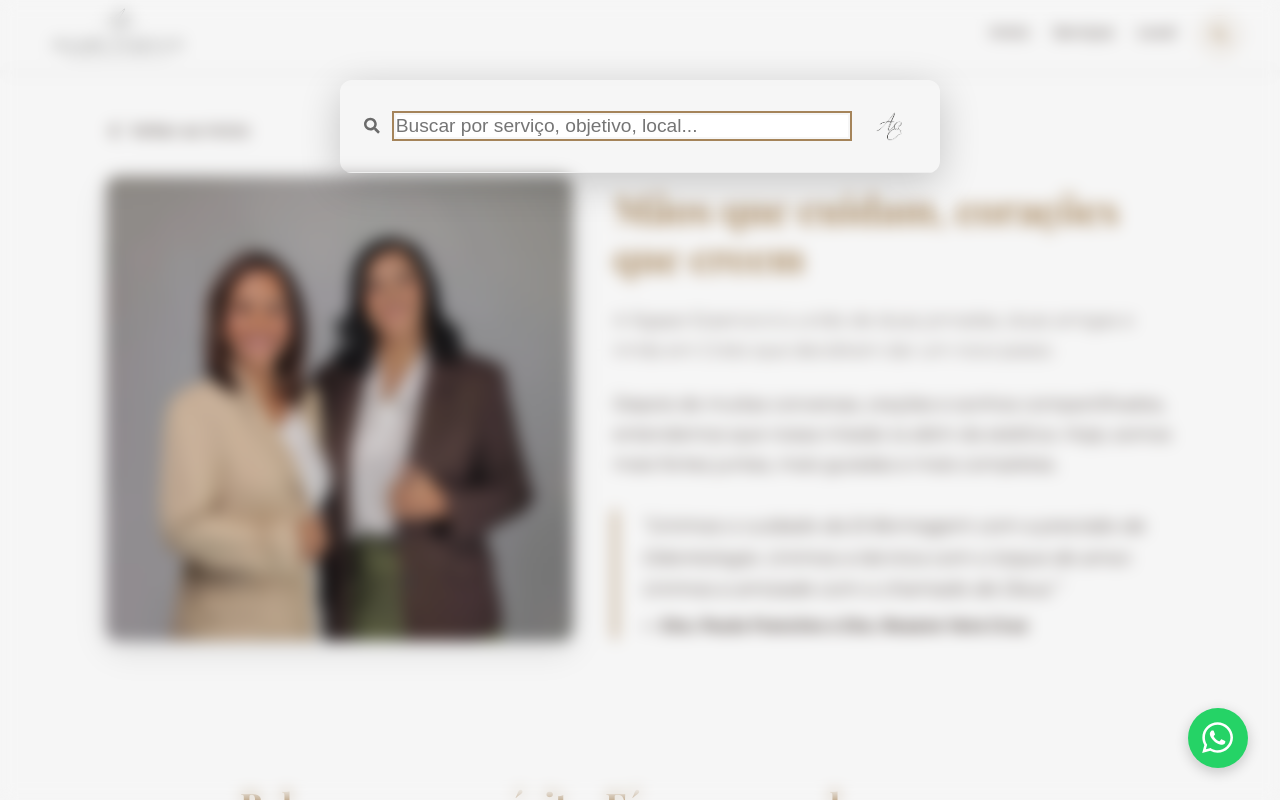
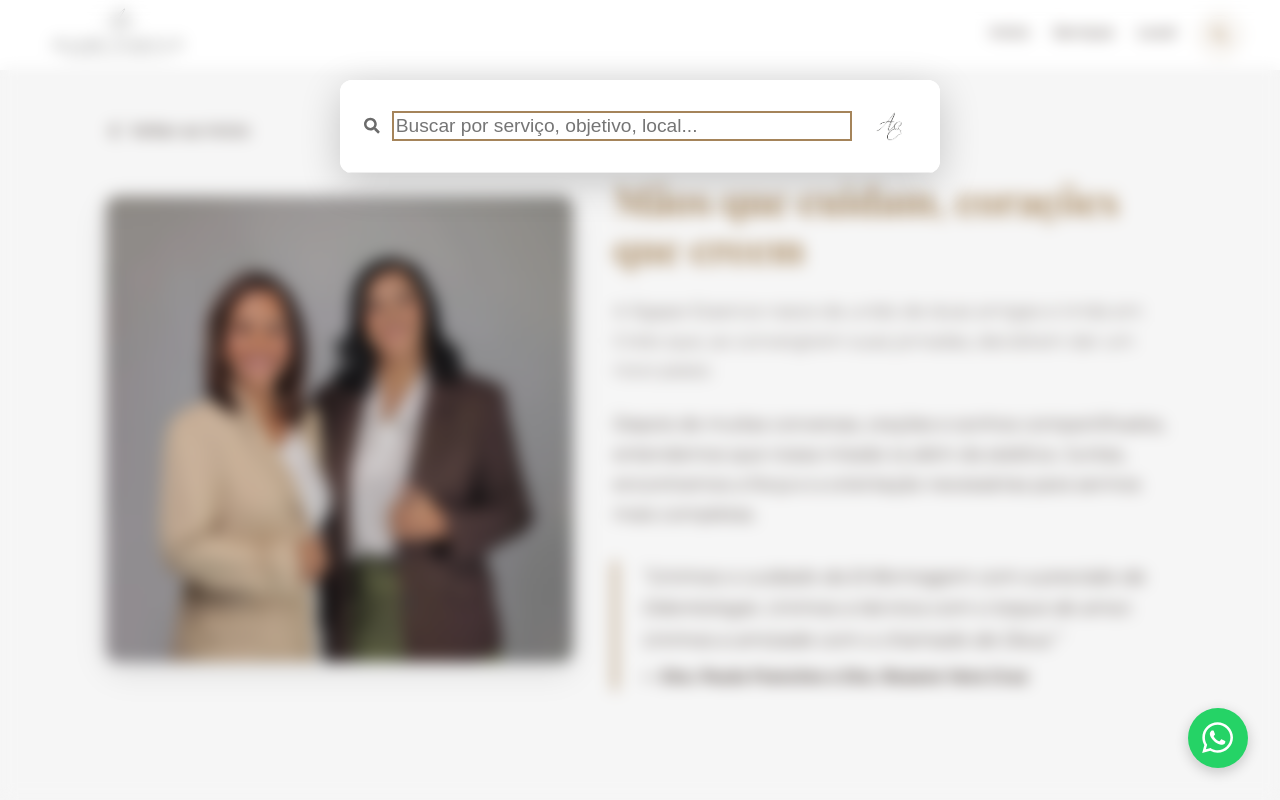
Before and after one commit to Henrilsm/agape-essence, a Next.js app: page /sobre-nos in a window 1280 px wide. Both pictures are taken after a click on the button 1220 px from the left and 35 px from the top of the page. Built offline with nearby package versions, Linux system fonts and the light colour scheme.

Commit message:
Correção pesquisa

```diff
--- a/app/globals.css
+++ b/app/globals.css
@@ -116,7 +116,6 @@ span,
 div,
 section,
 article,
-header,
 footer,
 nav {
   color: inherit !important;
--- a/app/servicos/servicosData.js
+++ b/app/servicos/servicosData.js
@@ -7,12 +7,12 @@ export const allServicos = [
         tags: ["rosto", "rejuvenescimento"],
         descricao: "A Toxina Botulínica, popularmente conhecida como Botox, é um procedimento minimamente invasivo que relaxa a musculatura facial, atenuando e prevenindo rugas dinâmicas e linhas de expressão.",
         beneficios: [
-            "Suaviza rugas na testa, glabela (entre as sobrancelhas) e pés de galinha.",
+            "Suaviza rugas em toda a face e pescoço, melhorando o contorno facial.",
             "Previne a formação de novas linhas de expressão.",
-            "Pode ser usado para o tratamento de sorriso gengival.",
+            "Pode ser usado para o tratamento de sorriso gengival, bruxismo e hiperidrose (suor excessivo)",
             "Resultados naturais que preservam sua identidade."
         ],
-        indicacoes: "Ideal para quem deseja tratar e prevenir os sinais do envelhecimento, buscando uma aparência mais descansada e rejuvenescida com naturalidade.",
+        indicacoes: "Ideal para quem deseja tratar e prevenir os sinais do envelhecimento, buscando uma aparência mais descansada e rejuvenescida com naturalidade. Assim como clientes que apresentam queixas clínicas.",
         cuidados: [
             "Não deitar ou abaixar a cabeça por 4 horas após o procedimento.",
             "Não massagear a área tratada.",
@@ -29,14 +29,15 @@ export const allServicos = [
         beneficios: [
             "Restaura o volume de olheiras, maçãs do rosto e bigode chinês.",
             "Define e melhora o contorno da mandíbula.",
-            "Proporciona volume e hidratação para os lábios.",
+            "Ajuste e defina o formato do nariz, corrigindo imperfeições estéticas sem a necessidade de cirurgia.",
+            "Proporciona volume, hidratação e contorno para os lábios.",
             "Resultados imediatos e naturais."
         ],
         indicacoes: "Indicado para tratar flacidez, perda de volume facial, sulcos profundos e para quem deseja lábios mais definidos e hidratados.",
         cuidados: [
             "Evitar exposição solar intensa nos primeiros dias.",
             "Não massagear a região tratada, a menos que orientado pelo profissional.",
-            "Evitar o uso de maquiagem por 24 horas."
+            "Evitar o uso de maquiagem e exercício físico por 24 horas."
         ]
     },
     {
@@ -55,7 +56,8 @@ export const allServicos = [
         indicacoes: "Perfeito para quem sente a pele mais 'fina' e flácida, com perda do contorno facial. É um dos pilares do tratamento do envelhecimento.",
         cuidados: [
             "Pode ser necessário realizar massagens no local conforme orientação.",
-            "Evitar exposição solar."
+            "Evitar exposição solar e ambientes com calor intenso.",
+            "Evitar uso de maquiagen e exercício físico por 24 horas."
         ]
     },
     {
@@ -95,7 +97,8 @@ export const allServicos = [
         cuidados: [
             "A pele ficará sensível e avermelhada por 24-48h.",
             "Evitar sol e usar protetor solar rigorosamente.",
-            "Não usar maquiagem por 24 horas."
+            "Não usar maquiagem por 24 horas.",
+            "Usar ativos hidratantes e regeneradores."
         ]
     },
     {
@@ -109,7 +112,6 @@ export const allServicos = [
             "Efeito lifting facial e de pescoço.",
             "Trata a flacidez profunda.",
             "Melhora o contorno facial e a papada.",
-            "Resultados visíveis em uma única sessão."
         ],
         indicacoes: "Para pacientes com flacidez moderada a severa que buscam um 'up' no rosto sem cirurgia plástica.",
         cuidados: [
@@ -133,7 +135,8 @@ export const allServicos = [
         indicacoes: "Para todos os tipos de pele, especialmente as ressecadas, opacas e com pequenas linhas de expressão. Excelente para revitalização.",
         cuidados: [
             "Pode formar pequenos 'inchaços' no local da aplicação que somem em 24h.",
-            "Evitar maquiagem no dia."
+            "Evitar maquiagem no dia.",
+            "Garantir hidratação regular."
         ]
     },
     {
@@ -142,12 +145,11 @@ export const allServicos = [
         slug: "fios-de-pdo",
         imagem: "/servicos/8.webp",
         tags: ["rosto", "rejuvenescimento"],
-        descricao: "Os Fios de PDO (Polidioxanona) são fios 100% absorvíveis que promovem um duplo efeito: tração (lifting imediato) e estímulo de colágeno (efeito duradouro) enquanto são absorvidos pelo organismo.",
+        descricao: "Os Fios de PDO (Polidioxanona) são fios 100% absorvíveis que promovem um duplo efeito: tração (lifting imediato) e estímulo de colágeno (efeito prolongado) enquanto são absorvidos pelo organismo.",
         beneficios: [
             "Tração e suspensão dos tecidos faciais (efeito lifting).",
             "Estimula a produção de colágeno, melhorando a firmeza.",
-            "Define o contorno do rosto e trata a papada.",
-            "Procedimento realizado em consultório."
+            "Define o contorno do rosto e trata a papada."
         ],
         indicacoes: "Para flacidez facial, perda de contorno mandibular ('buldogue') e para quem deseja um efeito lifting sem cirurgia.",
         cuidados: [
--- a/app/sobre-nos/page.js
+++ b/app/sobre-nos/page.js
@@ -26,13 +26,11 @@ export default function SobreNosPage() {
         <div className={styles.textContainer}>
           <h1 className={styles.title}>Mãos que cuidam, corações que creem</h1>
           <p className={styles.intro}>
-            A Ágape Essence é a união de duas jornadas, duas amigas e irmãs em
-            Cristo que decidiram dar um novo passo.
+            A Ágape Essence nasce da união de duas amigas e irmãs em Cristo que, ao convergirem suas jornadas, decidiram dar um novo passo.
           </p>
           <p>
             Depois de muitas conversas, orações e sonhos compartilhados,
-            entendemos que nossa missão ia além da estética. Hoje, somos mais
-            fortes juntas, mais guiadas e mais completas.
+            entendemos que nossa missão ia além da estética. Juntas, encontramos a força e a orientação necessárias para sermos mais completas.
           </p>
           <blockquote className={styles.quote}>
             {/* CORREÇÃO AQUI */}
@@ -68,7 +66,7 @@ export default function SobreNosPage() {
 
       <section className={styles.verseSection}>
         <p className={styles.verse}>
-          &ldquo;Vosso corpo é o corpo do Espírito Santo&rdquo;
+          &ldquo;O seu corpo é o Templo do Espírito Santo.&rdquo;
         </p>
         <span className={styles.reference}>1 Coríntios 6:19-20</span>
       </section>
--- a/components/SearchOverlay.module.css
+++ b/components/SearchOverlay.module.css
@@ -17,7 +17,7 @@
 .searchBox {
   width: clamp(95%, 90vw, 600px);
   max-width: 600px;
-  background-color: white;
+  background-color: white !important;
   border-radius: clamp(8px, 2vw, 12px);
   box-shadow: 0 10px 40px rgba(0, 0, 0, 0.2);
   overflow: hidden;
@@ -32,6 +32,7 @@
   align-items: center;
   padding: clamp(0.75rem, 2vw, 1rem) clamp(1rem, 3vw, 1.5rem);
   border-bottom: 1px solid #eee;
+  background-color: white !important;
 }
 
 .searchIcon {
@@ -73,6 +74,7 @@
 
 .resultsContainer {
   overflow-y: auto;
+  background-color: white !important;
 }
 
 .resultsList {
@@ -87,6 +89,7 @@
   border-bottom: 1px solid #f5f5f5;
   text-decoration: none;
   color: inherit;
+  background-color: white !important;
 }
 
 .resultItem:hover {
```
